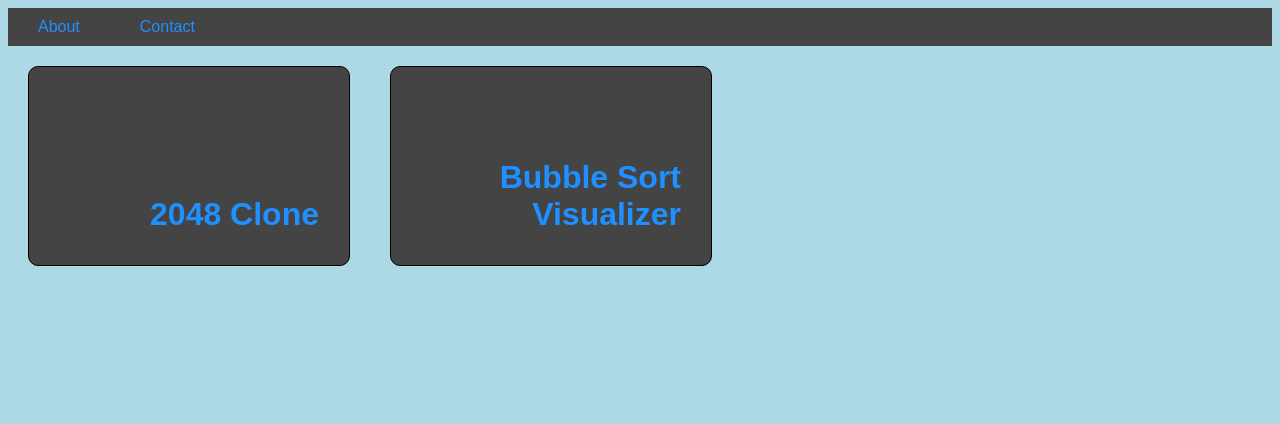
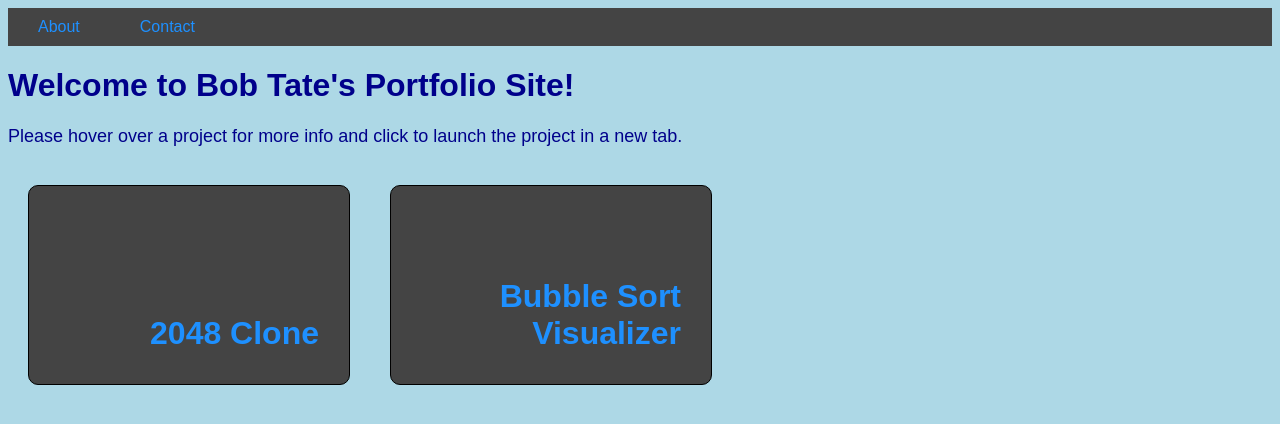
Before and after one commit to Btate712/Portfolio, a React (Create React App) app: page / in a window 1280 px wide. Shown: the top 424 px of the page. Built offline with nearby package versions, Linux system fonts and the light colour scheme.

Commit message:
added a basic welcome message

```diff
--- a/src/App.js
+++ b/src/App.js
@@ -1,11 +1,13 @@
 import './App.css';
 import Cards from './containers/Cards';
 import MyHeader from './components/MyHeader';
+import Welcome from './components/Welcome';
 
 function App() {
   return (
     <div className="App">
       <MyHeader />
+      <Welcome />
       <Cards />
     </div>
   );
--- /dev/null
+++ b/src/components/Welcome.js
@@ -0,0 +1,13 @@
+import React from 'react';
+import "../styles/Welcome.css";
+
+const Welcome = props => {
+  return(
+    <div className="Welcome" >
+      <h1>Welcome to Bob Tate's Portfolio Site!</h1>
+      <p>Please hover over a project for more info and click to launch the project in a new tab.</p>
+    </div>
+  )
+}
+
+export default Welcome;
--- /dev/null
+++ b/src/styles/Welcome.css
@@ -0,0 +1,8 @@
+.Welcome {
+  font-family: Arial, Helvetica, sans-serif;
+  color: darkblue;
+}
+
+.Welcome p {
+  font-size: large;
+}
```
Also changed, not shown: 1 other file (tests, documents, lock files or other folders).
